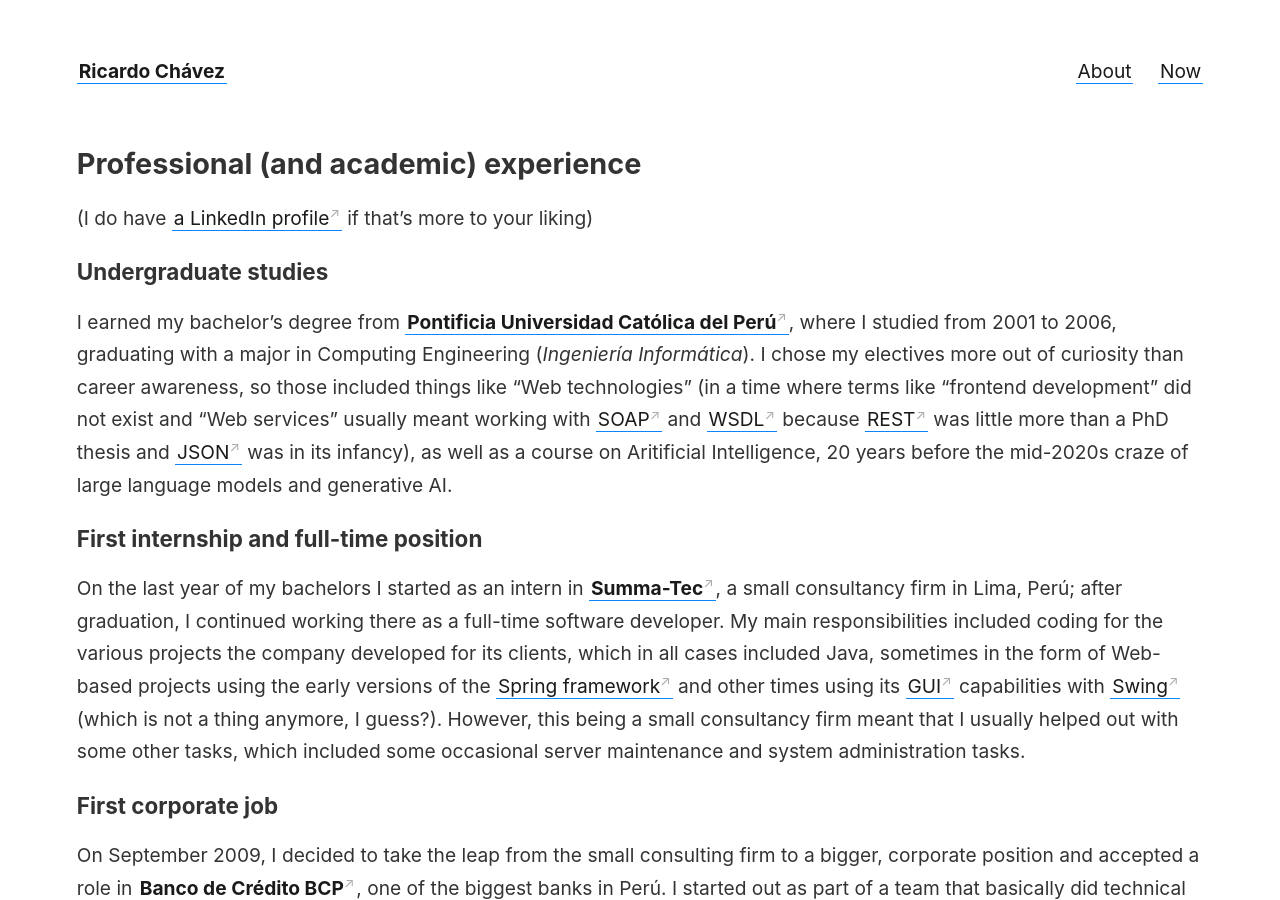
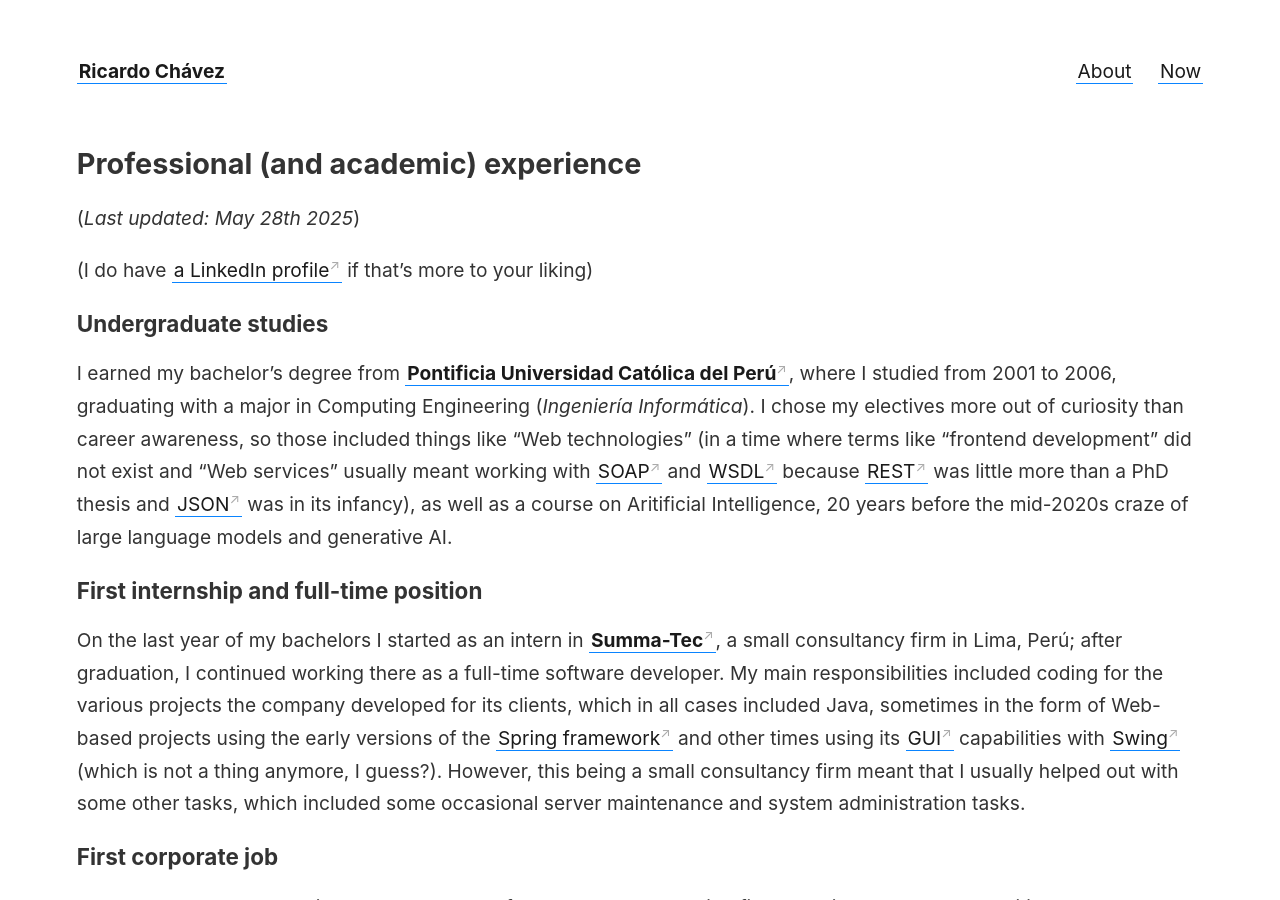
Before and after one commit to ricardochavezt/ricardochavezt.com, a Jekyll site: the page built from _pages/professional-experience.md, in a window 1280 px wide and 900 px high. Built offline with Jekyll 4.4.1, drawn with Linux system fonts in a browser that asks for light colours; some of the changed lines change nothing that is shown.

Commit message:
Adjusting professional experience page

```diff
--- a/_pages/professional-experience.md
+++ b/_pages/professional-experience.md
@@ -5,6 +5,8 @@
 ---
 
 ## Professional (and academic) experience
+
+(_Last updated: May 28th 2025_)
 
 (I do have [a LinkedIn profile](https://www.linkedin.com/in/ricardo-chavez-b4092950/) if that's more to your liking)
 
@@ -46,4 +48,4 @@
 
 ### First full-time position abroad
 
-A few months after graduating from my master's (months in which I tried my hand at the Finnish job market, without success), I was referred to a position in **Vorwerk IT Services Ibérica**, and after a few more months of paperwork and the move to Spain required by the position, I joined their ranks as a Software Engineer. For the time being my duties align with what is now called "full-stack development", which just means I can lend a hand both on front-end development tasks (which in this occasion include working with the [Stencil](https://stenciljs.com/) framework) and back-end development tasks (which for now include only working with [ETL](https://en.wikipedia.org/wiki/Extract,_transform,_load)-style processes).
+A few months after graduating from my master's (months in which I tried my hand at the Finnish job market, without success), I was referred to a position in [**Vorwerk IT Services Ibérica**](https://www.linkedin.com/company/vorwerk-&-co--kg/), and after a few more months of paperwork and the move to Spain required by the position, I joined their ranks as a Software Engineer. For the time being my duties align with what is now called "full-stack development", which just means I can lend a hand both on front-end development tasks (which in this occasion include working with the [Stencil](https://stenciljs.com/) framework) and back-end development tasks (which for now include only working with [ETL](https://en.wikipedia.org/wiki/Extract,_transform,_load)-style processes).
```
